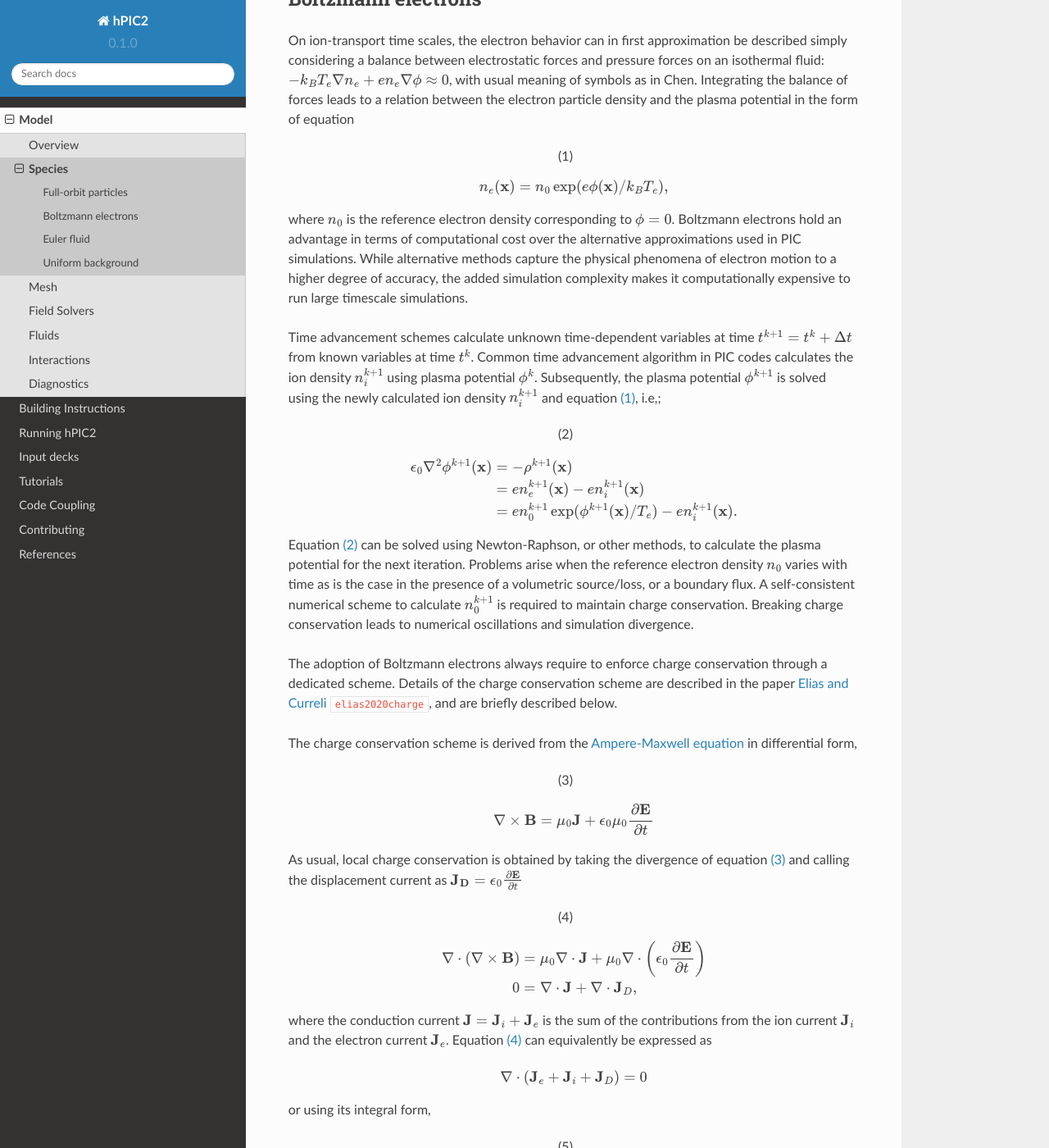
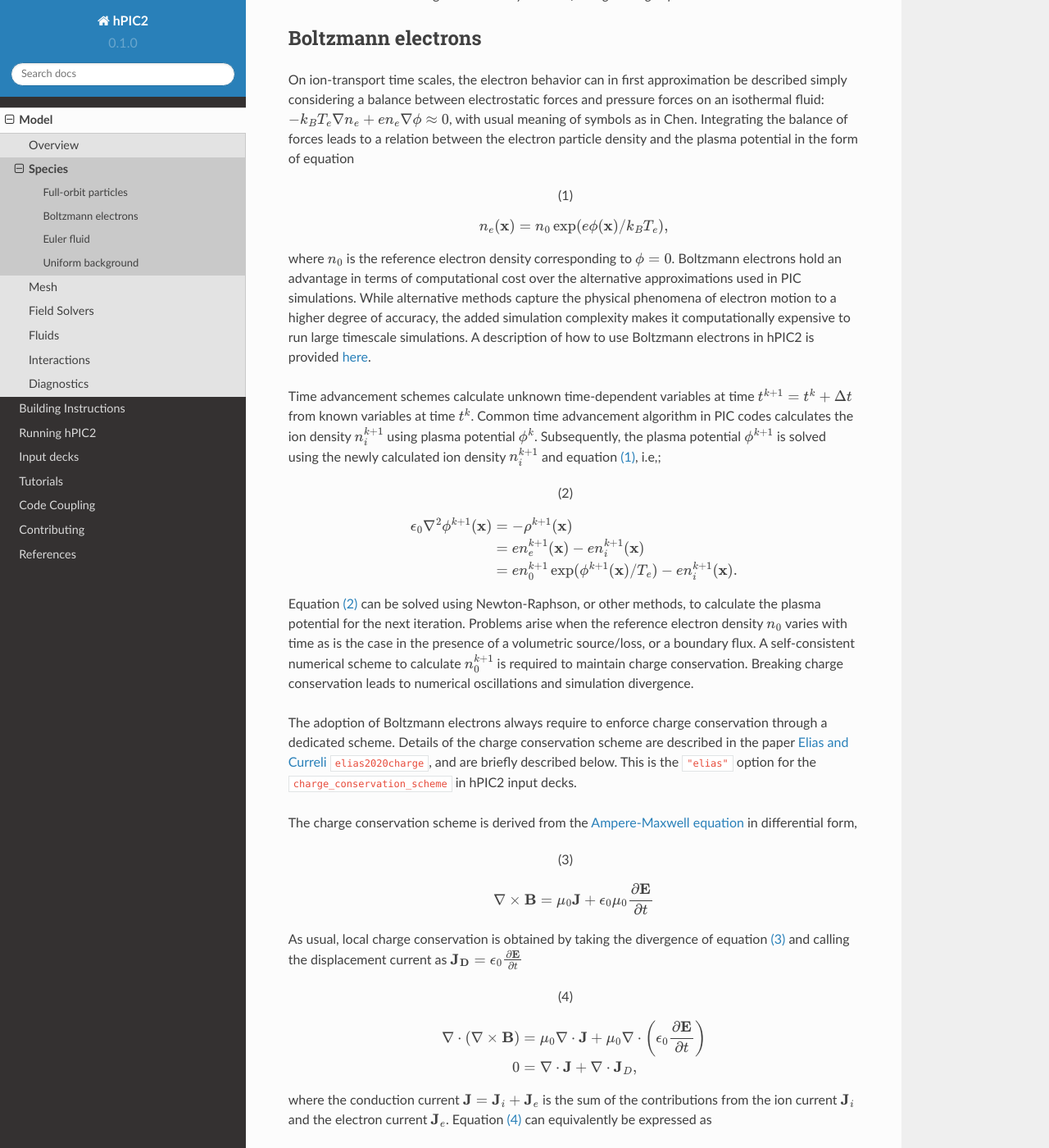
Before and after one commit to lcpp-org/hpic2doc, a Sphinx documentation site: the page built from docs/source/species.rst, in a window 1280 px wide and 1400 px high, scrolled down 1032 px. Shown: the whole window at 82% size. Built offline with Sphinx 7.4.7 and the Read the Docs theme 2.0.0, drawn with Linux system fonts in a browser that asks for light colours; cross-references to code outside the pages are shown as plain code; some of the changed text lies outside the part shown.

Commit message:
Link to input decks for species

```diff
--- a/docs/source/species.rst
+++ b/docs/source/species.rst
@@ -22,6 +22,10 @@
 
 The Newton-Lorentz equation is integrated by means of the Boris-Bunemann
 numerical method, with linearized tangent.
+
+Simulation options in hPIC2 are specified in
+:ref:`this <input_deck:Full orbit, Boris-Buneman>`
+section of the manual.
 
 .. figure:: figures/fullorbit.png
   :width: 75%
@@ -57,6 +61,8 @@
 electron motion to a higher degree of accuracy, the added simulation
 complexity makes it computationally expensive to run large timescale
 simulations.
+A description of how to use Boltzmann electrons in hPIC2 is provided
+:ref:`here <input_deck:Boltzmann electrons>`.
 
 Time advancement schemes calculate unknown time-dependent variables at
 time :math:`t^{k+1} = t^k + \Delta t` from known variables at time
@@ -89,6 +95,8 @@
 Details of the charge conservation scheme are described in the
 paper `Elias and Curreli <https://doi.org/10.1016/j.jcp.2020.109320>`_
 :cite:`elias2020charge`, and are briefly described below.
+This is the ``"elias"`` option for the ``charge_conservation_scheme``
+in hPIC2 input decks.
 
 The charge conservation scheme is derived from the
 `Ampere-Maxwell equation <https://doi.org/10.1017/9781108333511>`_ in
@@ -335,6 +343,10 @@
 
     p = (\gamma - 1) \left( n m E - \frac{1}{2} n m u^2 \right).
 
+Further description of the discretization is provided in :ref:`fluids:Fluids`.
+:ref:`This <input_deck:MFEM Euler Fluid>` section of the user manual
+described how a fluid may be used in hPIC2.
+
 Uniform background
 -------------------
 
@@ -348,3 +360,5 @@
 
 for a given number density :math:`n` and temperature :math:`T`.
 The charge density is therefore simply :math:`\rho = q n`.
+A description of how to use uniform backgrounds in hPIC2 is provided
+:ref:`here <input_deck:Uniform charge background>`.
```
